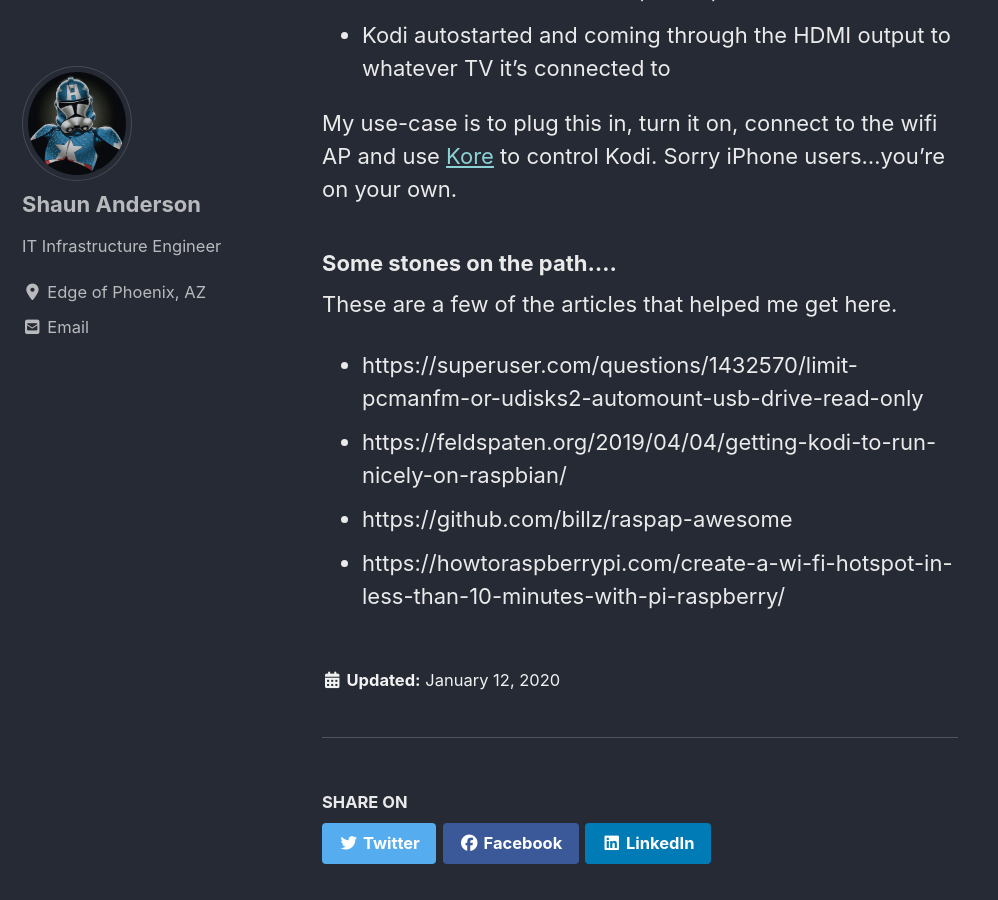
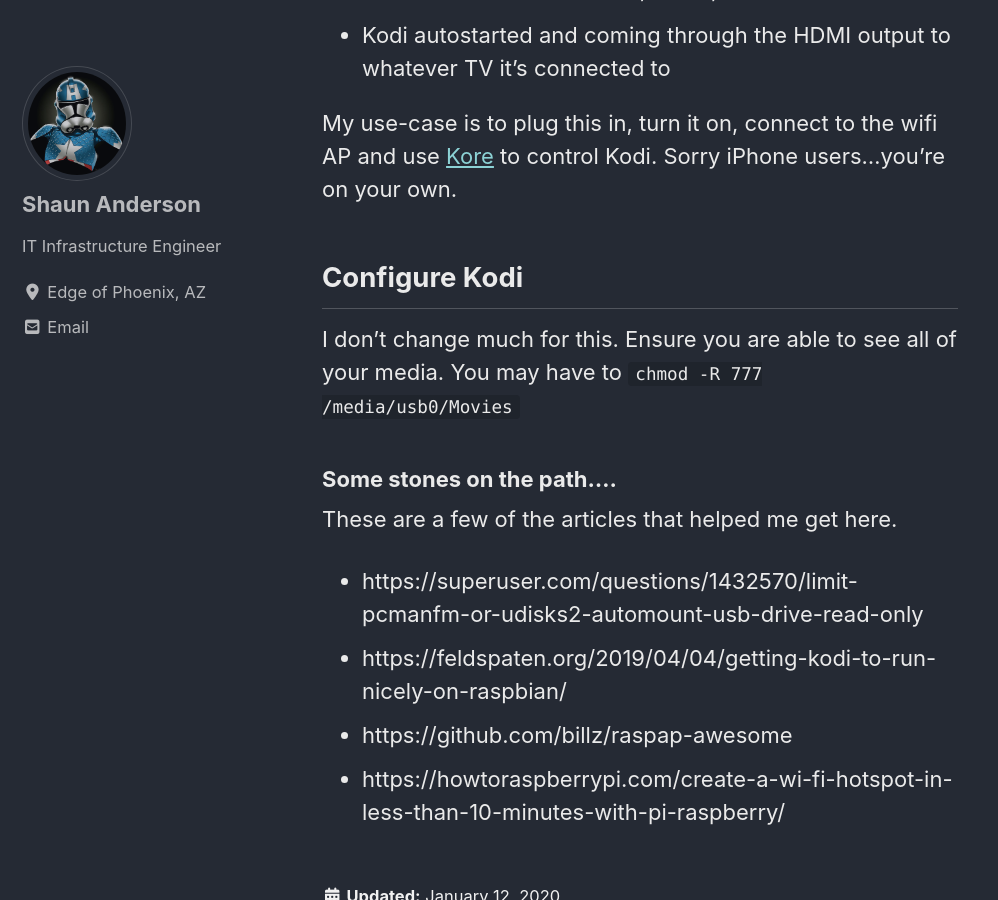
Before and after one commit to ShaunAndersonAZ/ShaunAndersonAZ.github.io, a Jekyll site: the page built from _posts/2020-01-12-Off-Grid-Kodi-Box.md, in a window 1280 px wide and 900 px high, scrolled down 6305 px. Shown: the whole window, without its empty margins (0-998 px from the left). Built offline with Jekyll 4.4.1, drawn with Linux system fonts in a browser that asks for light colours; cached includes are drawn as plain includes; nearby versions of some CDN libraries; comment, search, counter and statistics services are not loaded.

Commit message:
update article

````diff
--- a/_posts/2020-01-12-Off-Grid-Kodi-Box.md
+++ b/_posts/2020-01-12-Off-Grid-Kodi-Box.md
@@ -120,6 +120,8 @@ Once you reboot, you _should_ have the following:
 
 My use-case is to plug this in, turn it on, connect to the wifi AP and use [Kore](https://kodi.wiki/view/Kore) to control Kodi.  Sorry iPhone users...you're on your own.
 
+## Configure Kodi
+I don't change much for this.  Ensure you are able to see all of your media.  You may have to ```chmod -R 777 /media/usb0/Movies```
 ### Some stones on the path....
 These are a few of the articles that helped me get here.
   - https://superuser.com/questions/1432570/limit-pcmanfm-or-udisks2-automount-usb-drive-read-only
````
